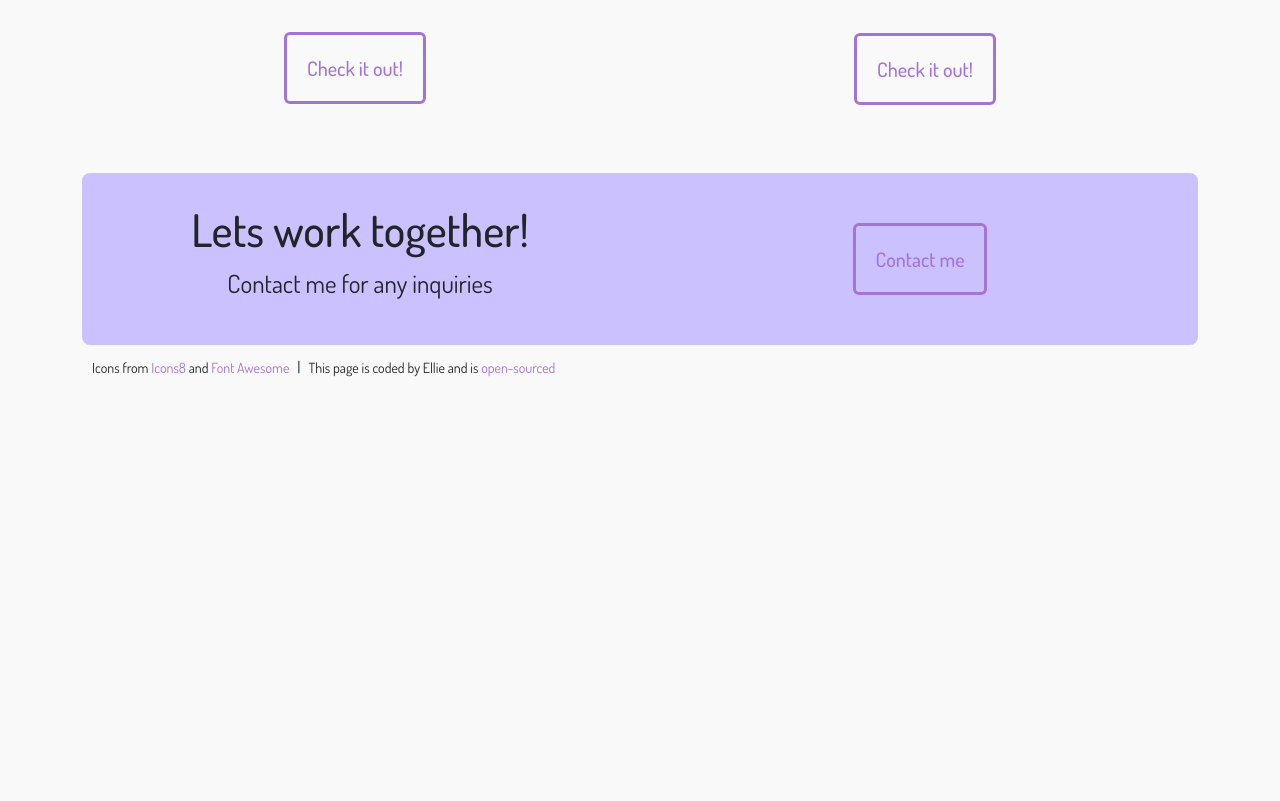
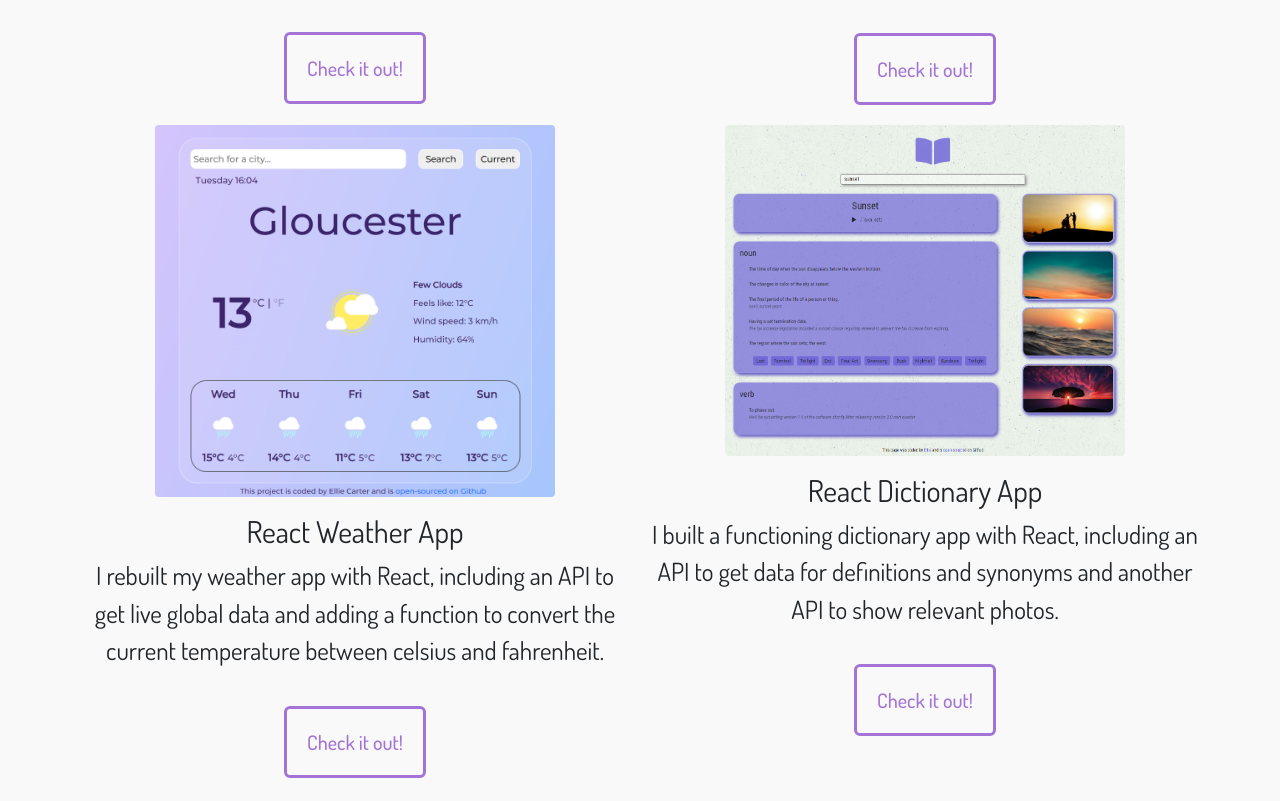
Before and after one commit to ElCart3/portfolio-project, a plain HTML site: page work.html in a window 1280 px wide. Shown: the part 908-1709 px from the top of the page. Before the commit the page ends 1297 px from the top, so only its background shows below. Drawn offline with nearby package versions, Linux system fonts and the light colour scheme.

Commit message:
Edited work page. Added images of recent projects and certificates.

```diff
--- a/work.html
+++ b/work.html
@@ -133,6 +133,50 @@
           >
         </div>
       </div>
+      <div class="row">
+        <div class="col-md-6 text-center">
+          <img
+            src="images/react-weather-app.png"
+            class="img-fluid rounded mb-3"
+            width="400"
+            alt="React Weather app"
+          />
+          <h3>React Weather App</h3>
+          <p>
+            I rebuilt my weather app with React, including an API to get live
+            global data and adding a function to convert the current temperature
+            between celsius and fahrenheit.
+          </p>
+          <a
+            href="https://zen-wiles-e300d9.netlify.app/"
+            class="btn btn-branding"
+            title="Ellie's React Weather app project"
+            target="_blank"
+            >Check it out!</a
+          >
+        </div>
+        <div class="col-md-6 text-center">
+          <img
+            src="images/react-dictionary-app.png"
+            class="img-fluid rounded mb-3"
+            width="400"
+            alt="React Dictionary app"
+          />
+          <h3>React Dictionary App</h3>
+          <p>
+            I built a functioning dictionary app with React, including an API to
+            get data for definitions and synonyms and another API to show
+            relevant photos.
+          </p>
+          <a
+            href="https://thunderous-cobbler-67ec71.netlify.app/"
+            class="btn btn-branding"
+            title="Ellie's React Dictionary app project"
+            target="_blank"
+            >Check it out!</a
+          >
+        </div>
+      </div>
     </div>
     <div class="container">
       <div class="inquiries">
```
Also changed, not shown: images/react-dictionary-app.png (added), images/react-weather-app.png (added), images/shecodes-react-certificate.png (added).
